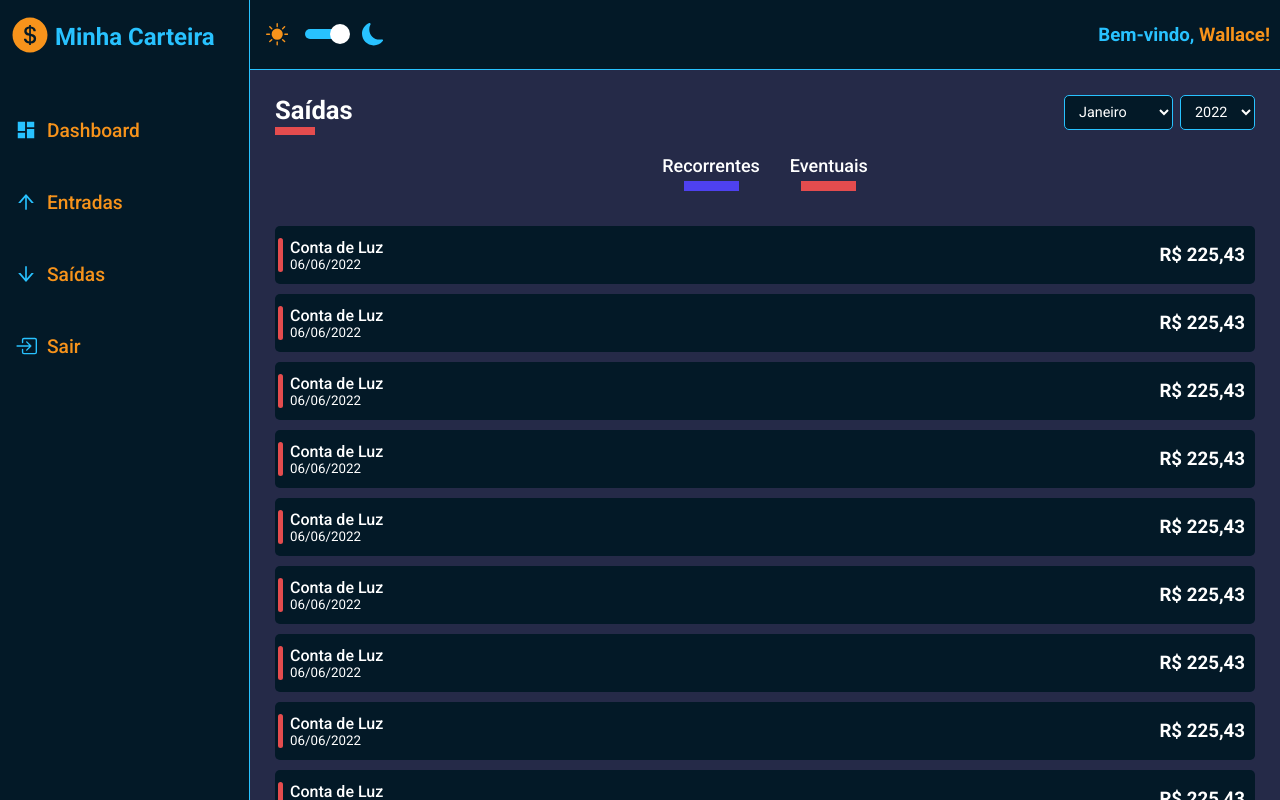
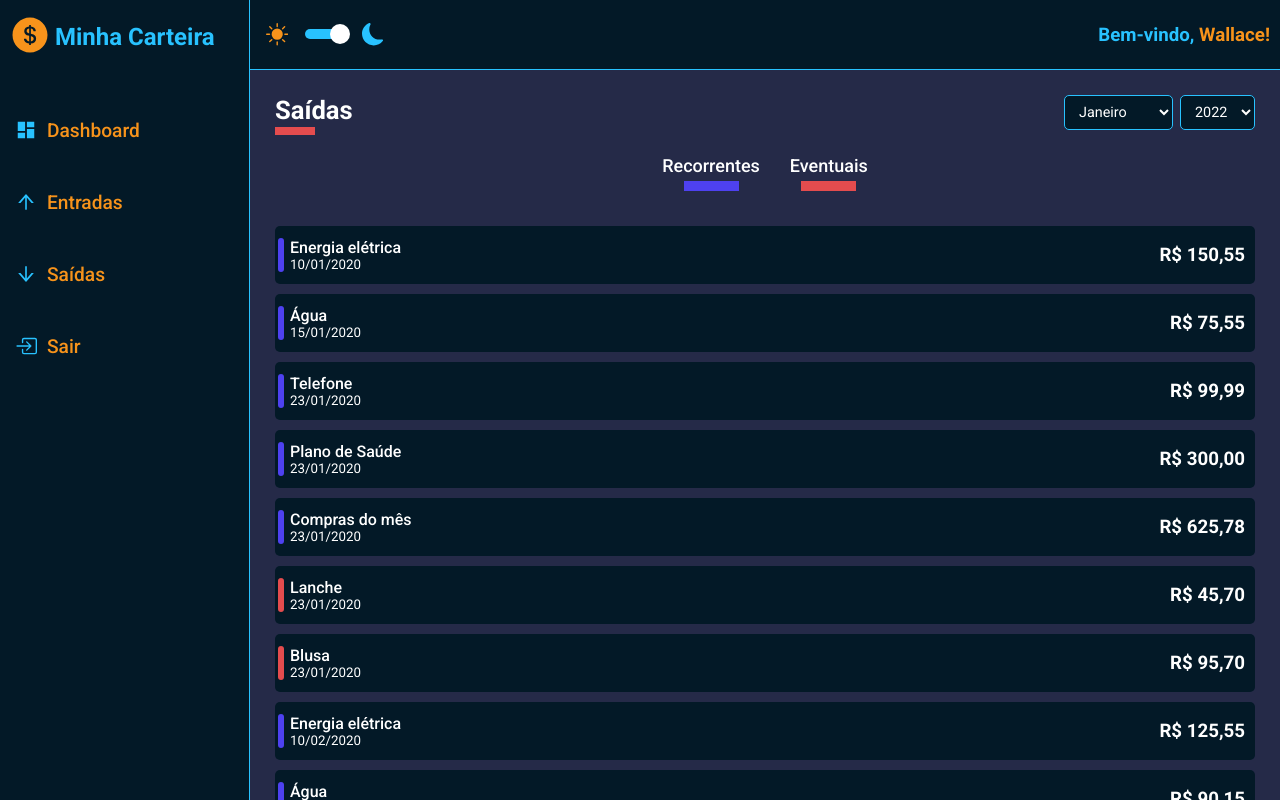
Before and after one commit to wallace-lw/dashboard-react-ts, a React (Create React App) app: page /list/1 in a window 1280 px wide. Built offline with nearby package versions, Linux system fonts and the light colour scheme.

Commit message:
feat: :sparkles: Formatting the currency for brazil local currency

```diff
--- a/src/components/HistoryFinanceCard/styles.ts
+++ b/src/components/HistoryFinanceCard/styles.ts
@@ -42,7 +42,7 @@ export const Tag = styled.div<ITagProps>`
   position: absolute;
   left: 3px;
 
-  width: 5px;
+  width: 6px;
   height: 60%;
   border-radius: 5px;
   background-color: ${props => props.color};
--- a/src/components/Layout/styles.ts
+++ b/src/components/Layout/styles.ts
@@ -5,7 +5,9 @@ export const Grid = styled.div`
   grid-template-columns: 250px auto;
   grid-template-rows: 70px auto;
 
-  grid-template-areas: "AS MH" "AS CT";
+  grid-template-areas:
+    "AS MH"
+    "AS CT";
 
   height: 100vh;
 `;
--- a/src/pages/Lists/index.tsx
+++ b/src/pages/Lists/index.tsx
@@ -1,16 +1,37 @@
 /* eslint-disable react/require-default-props */
-import React, { useMemo } from "react";
+import React, { useMemo, useState, useEffect } from "react";
 import { useParams } from "react-router-dom";
 import { Container, Content, Filters } from "./styles";
 import SelectInput from "../../components/SelectInput";
 import ContentHeader from "../../components/ContentHeader";
 import HistoryFinance from "../../components/HistoryFinanceCard";
 
+import gains from "../../repositories/gains";
+import expenses from "../../repositories/expenses";
+
+import formatCurrency from "../../utils/formatCurrency";
+import formatDate from "../../utils/formatDate";
+
+interface IData {
+  id: string;
+  description: string;
+  amountFormatted: string;
+  frenquency: string;
+  dateFormatted: string;
+  tagColor: string;
+}
+
 const Lists: React.FC = () => {
   const params = useParams();
 
+  const [data, setData] = useState<IData[]>([]);
+
   const title = useMemo(() => {
     return params.type === "entry-balance" ? "Entradas" : "Saídas";
+  }, [params]);
+
+  const listData = useMemo(() => {
+    return params.type === "entry-balance" ? gains : expenses;
   }, [params]);
 
   const months = [
@@ -34,6 +55,20 @@ const Lists: React.FC = () => {
     { value: 2020, label: "2020" },
   ];
 
+  useEffect(() => {
+    const response = listData.map(item => {
+      return {
+        id: String(Math.random()),
+        description: item.description,
+        amountFormatted: formatCurrency(Number(item.amount)),
+        frenquency: item.frequency,
+        dateFormatted: formatDate(item.date),
+        tagColor: item.frequency === "recorrente" ? "#4E41F0" : "#E44C4E",
+      };
+    });
+    setData(response);
+  }, []);
+
   return (
     <Container>
       <ContentHeader title={title} lineColor="#E44C4E">
@@ -51,78 +86,15 @@ const Lists: React.FC = () => {
       </Filters>
 
       <Content>
-        <HistoryFinance
-          tagColor="#E44C4E"
-          title="Conta de Luz"
-          subtitle="06/06/2022"
-          amount="R$ 225,43"
-        />
-        <HistoryFinance
-          tagColor="#E44C4E"
-          title="Conta de Luz"
-          subtitle="06/06/2022"
-          amount="R$ 225,43"
-        />
-        <HistoryFinance
-          tagColor="#E44C4E"
-          title="Conta de Luz"
-          subtitle="06/06/2022"
-          amount="R$ 225,43"
-        />
-        <HistoryFinance
-          tagColor="#E44C4E"
-          title="Conta de Luz"
-          subtitle="06/06/2022"
-          amount="R$ 225,43"
-        />
-        <HistoryFinance
-          tagColor="#E44C4E"
-          title="Conta de Luz"
-          subtitle="06/06/2022"
-          amount="R$ 225,43"
-        />
-        <HistoryFinance
-          tagColor="#E44C4E"
-          title="Conta de Luz"
-          subtitle="06/06/2022"
-          amount="R$ 225,43"
-        />
-        <HistoryFinance
-          tagColor="#E44C4E"
-          title="Conta de Luz"
-          subtitle="06/06/2022"
-          amount="R$ 225,43"
-        />
-        <HistoryFinance
-          tagColor="#E44C4E"
-          title="Conta de Luz"
-          subtitle="06/06/2022"
-          amount="R$ 225,43"
-        />
-        <HistoryFinance
-          tagColor="#E44C4E"
-          title="Conta de Luz"
-          subtitle="06/06/2022"
-          amount="R$ 225,43"
-        />
-        <HistoryFinance
-          tagColor="#E44C4E"
-          title="Conta de Luz"
-          subtitle="06/06/2022"
-          amount="R$ 225,43"
-        />
-        <HistoryFinance
-          tagColor="#E44C4E"
-          title="Conta de Luz"
-          subtitle="06/06/2022"
-          amount="R$ 225,43"
-        />
-        <HistoryFinance
-          tagColor="#E44C4E"
-          title="Conta de Luz"
-          subtitle="06/06/2022"
-          amount="R$ 225,43"
-        />
+        {data.map(item => (
+          <HistoryFinance
+            key={item.id}
+            tagColor={item.tagColor}
+            title={item.description}
+            subtitle={item.dateFormatted}
+            amount={item.amountFormatted}
+          />
+        ))}
       </Content>
     </Container>
   );
--- /dev/null
+++ b/src/repositories/expenses.ts
@@ -0,0 +1,345 @@
+export default [
+  {
+    description: "Energia elétrica",
+    amount: "150.55",
+    type: "saída",
+    frequency: "recorrente",
+    date: "2020-01-10",
+  },
+  {
+    description: "Água",
+    amount: "75.55",
+    type: "saída",
+    frequency: "recorrente",
+    date: "2020-01-15",
+  },
+  {
+    description: "Telefone",
+    amount: "99.99",
+    type: "saída",
+    frequency: "recorrente",
+    date: "2020-01-23",
+  },
+  {
+    description: "Plano de Saúde",
+    amount: "300.00",
+    type: "saída",
+    frequency: "recorrente",
+    date: "2020-01-23",
+  },
+  {
+    description: "Compras do mês",
+    amount: "625.78",
+    type: "saída",
+    frequency: "recorrente",
+    date: "2020-01-23",
+  },
+  {
+    description: "Lanche",
+    amount: "45.70",
+    type: "saída",
+    frequency: "eventual",
+    date: "2020-01-23",
+  },
+  {
+    description: "Blusa",
+    amount: "95.70",
+    type: "saída",
+    frequency: "eventual",
+    date: "2020-01-23",
+  },
+  {
+    description: "Energia elétrica",
+    amount: "125.55",
+    type: "saída",
+    frequency: "recorrente",
+    date: "2020-02-10",
+  },
+  {
+    description: "Água",
+    amount: "90.15",
+    type: "saída",
+    frequency: "recorrente",
+    date: "2020-02-15",
+  },
+  {
+    description: "Telefone",
+    amount: "99.99",
+    type: "saída",
+    frequency: "recorrente",
+    date: "2020-02-23",
+  },
+  {
+    description: "Plano de Saúde",
+    amount: "300.00",
+    type: "saída",
+    frequency: "recorrente",
+    date: "2020-02-23",
+  },
+  {
+    description: "Compras do mês",
+    amount: "540.00",
+    type: "saída",
+    frequency: "recorrente",
+    date: "2020-02-25",
+  },
+  {
+    description: "Parcela do Celular 1/5",
+    amount: "150.99",
+    type: "saída",
+    frequency: "eventual",
+    date: "2020-02-26",
+  },
+  {
+    description: "Cinema",
+    amount: "45.00",
+    type: "saída",
+    frequency: "eventual",
+    date: "2020-02-23",
+  },
+  {
+    description: "Energia elétrica",
+    amount: "97.00",
+    type: "saída",
+    frequency: "recorrente",
+    date: "2020-03-10",
+  },
+  {
+    description: "Água",
+    amount: "100.10",
+    type: "saída",
+    frequency: "recorrente",
+    date: "2020-03-15",
+  },
+  {
+    description: "Telefone",
+    amount: "99.99",
+    type: "saída",
+    frequency: "recorrente",
+    date: "2020-03-23",
+  },
+  {
+    description: "Plano de Saúde",
+    amount: "300.00",
+    type: "saída",
+    frequency: "recorrente",
+    date: "2020-03-23",
+  },
+  {
+    description: "Compras do mês",
+    amount: "800.50",
+    type: "saída",
+    frequency: "recorrente",
+    date: "2020-03-17",
+  },
+  {
+    description: "Parcela do Celular 2/5",
+    amount: "150.99",
+    type: "saída",
+    frequency: "eventual",
+    date: "2020-03-18",
+  },
+  {
+    description: "Troca de Oléo do carro",
+    amount: "90.00",
+    type: "saída",
+    frequency: "eventual",
+    date: "2020-03-23",
+  },
+  {
+    description: "Energia elétrica",
+    amount: "75.99",
+    type: "saída",
+    frequency: "recorrente",
+    date: "2020-04-10",
+  },
+  {
+    description: "Água",
+    amount: "80.33",
+    type: "saída",
+    frequency: "recorrente",
+    date: "2020-04-15",
+  },
+  {
+    description: "Telefone",
+    amount: "99.99",
+    type: "saída",
+    frequency: "recorrente",
+    date: "2020-04-23",
+  },
+  {
+    description: "Plano de Saúde",
+    amount: "300.00",
+    type: "saída",
+    frequency: "recorrente",
+    date: "2020-04-23",
+  },
+  {
+    description: "Compras do mês",
+    amount: "600.00",
+    type: "saída",
+    frequency: "recorrente",
+    date: "2020-04-25",
+  },
+  {
+    description: "Parcela do Celular 3/5",
+    amount: "150.99",
+    type: "saída",
+    frequency: "eventual",
+    date: "2020-04-26",
+  },
+  {
+    description: "Ebook de React Js",
+    amount: "85.95",
+    type: "saída",
+    frequency: "eventual",
+    date: "2020-04-13",
+  },
+  {
+    description: "Energia elétrica",
+    amount: "125.55",
+    type: "saída",
+    frequency: "recorrente",
+    date: "2020-05-10",
+  },
+  {
+    description: "Água",
+    amount: "90.15",
+    type: "saída",
+    frequency: "recorrente",
+    date: "2020-05-15",
+  },
+  {
+    description: "Telefone",
+    amount: "99.99",
+    type: "saída",
+    frequency: "recorrente",
+    date: "2020-05-23",
+  },
+  {
+    description: "Plano de Saúde",
+    amount: "300.00",
+    type: "saída",
+    frequency: "recorrente",
+    date: "2020-05-23",
+  },
+  {
+    description: "Compras do mês",
+    amount: "540.00",
+    type: "saída",
+    frequency: "recorrente",
+    date: "2020-05-25",
+  },
+  {
+    description: "Parcela do Celular 4/5",
+    amount: "150.99",
+    type: "saída",
+    frequency: "eventual",
+    date: "2020-05-26",
+  },
+  {
+    description: "Blusa Iron Man",
+    amount: "150.00",
+    type: "saída",
+    frequency: "eventual",
+    date: "2020-01-23",
+  },
+  {
+    description: "Energia elétrica",
+    amount: "200.00",
+    type: "saída",
+    frequency: "recorrente",
+    date: "2020-06-10",
+  },
+  {
+    description: "Água",
+    amount: "150.00",
+    type: "saída",
+    frequency: "recorrente",
+    date: "2020-06-15",
+  },
+  {
+    description: "Telefone",
+    amount: "99.99",
+    type: "saída",
+    frequency: "recorrente",
+    date: "2020-06-23",
+  },
+  {
+    description: "Plano de Saúde",
+    amount: "300.00",
+    type: "saída",
+    frequency: "recorrente",
+    date: "2020-06-23",
+  },
+  {
+    description: "Compras do mês",
+    amount: "559.15",
+    type: "saída",
+    frequency: "recorrente",
+    date: "2020-06-25",
+  },
+  {
+    description: "Parcela do Celular 5/5",
+    amount: "150.99",
+    type: "saída",
+    frequency: "eventual",
+    date: "2020-06-26",
+  },
+  {
+    description: "Perfume",
+    amount: "250.00",
+    type: "saída",
+    frequency: "eventual",
+    date: "2020-06-21",
+  },
+  {
+    description: "Energia elétrica",
+    amount: "250.00",
+    type: "saída",
+    frequency: "recorrente",
+    date: "2020-07-10",
+  },
+  {
+    description: "Água",
+    amount: "90.00",
+    type: "saída",
+    frequency: "recorrente",
+    date: "2020-07-15",
+  },
+  {
+    description: "Telefone",
+    amount: "99.99",
+    type: "saída",
+    frequency: "recorrente",
+    date: "2020-07-23",
+  },
+  {
+    description: "Plano de Saúde",
+    amount: "300.00",
+    type: "saída",
+    frequency: "recorrente",
+    date: "2020-07-23",
+  },
+  {
+    description: "Compras do mês",
+    amount: "700.00",
+    type: "saída",
+    frequency: "recorrente",
+    date: "2020-07-25",
+  },
+  {
+    description: "Cafeteira",
+    amount: "250.00",
+    type: "saída",
+    frequency: "eventual",
+    date: "2020-07-26",
+  },
+  {
+    description: "Pizza",
+    amount: "60.00",
+    type: "saída",
+    frequency: "eventual",
+    date: "2020-07-19",
+  },
+];
--- /dev/null
+++ b/src/repositories/gains.ts
@@ -0,0 +1,72 @@
+export default [
+  {
+    description: "Salário",
+    amount: "1300.52",
+    type: "entrada",
+    frequency: "recorrente",
+    date: "2020-01-10",
+  },
+  {
+    description: "Freela",
+    amount: "150.13",
+    type: "entrada",
+    frequency: "eventual",
+    date: "2020-01-17",
+  },
+  {
+    description: "Salário",
+    amount: "2500.23",
+    type: "entrada",
+    frequency: "recorrente",
+    date: "2020-02-10",
+  },
+  {
+    description: "Freela site",
+    amount: "900.23",
+    type: "entrada",
+    frequency: "eventual",
+    date: "2020-02-21",
+  },
+  {
+    description: "Freela app",
+    amount: "950.92",
+    type: "entrada",
+    frequency: "eventual",
+    date: "2020-02-23",
+  },
+  {
+    description: "Salário",
+    amount: "2500.25",
+    type: "entrada",
+    frequency: "recorrente",
+    date: "2020-03-10",
+  },
+  {
+    description: "Salário",
+    amount: "2500.18",
+    type: "entrada",
+    frequency: "recorrente",
+    date: "2020-04-10",
+  },
+  {
+    description: "Salário",
+    amount: "2500.15",
+    type: "entrada",
+    frequency: "recorrente",
+    date: "2020-05-10",
+  },
+  {
+    description: "Salário",
+    amount: "2500.12",
+    type: "entrada",
+    frequency: "recorrente",
+    date: "2020-06-10",
+  },
+  {
+    description: "Salário",
+    amount: "2500.00",
+    type: "entrada",
+    frequency: "recorrente",
+    date: "2020-07-10",
+  },
+];
--- /dev/null
+++ b/src/utils/formatCurrency.ts
@@ -0,0 +1,8 @@
+const formatCurrency = (current: number): string => {
+  return current.toLocaleString("pt-br", {
+    style: "currency",
+    currency: "BRL",
+  });
+};
+
+export default formatCurrency;
--- /dev/null
+++ b/src/utils/formatDate.ts
@@ -0,0 +1,18 @@
+const formatDate = (date: string): string => {
+  const dateFormated = new Date(date);
+  const day =
+    dateFormated.getDate() > 9
+      ? dateFormated.getDate()
+      : `0${dateFormated.getDate()}`;
+
+  const month =
+    dateFormated.getMonth() + 1 > 9
+      ? dateFormated.getMonth() + 1
+      : `0${dateFormated.getMonth() + 1}`;
+
+  const year = dateFormated.getFullYear();
+
+  return `${day}/${month}/${year}`;
+};
+
+export default formatDate;
```
